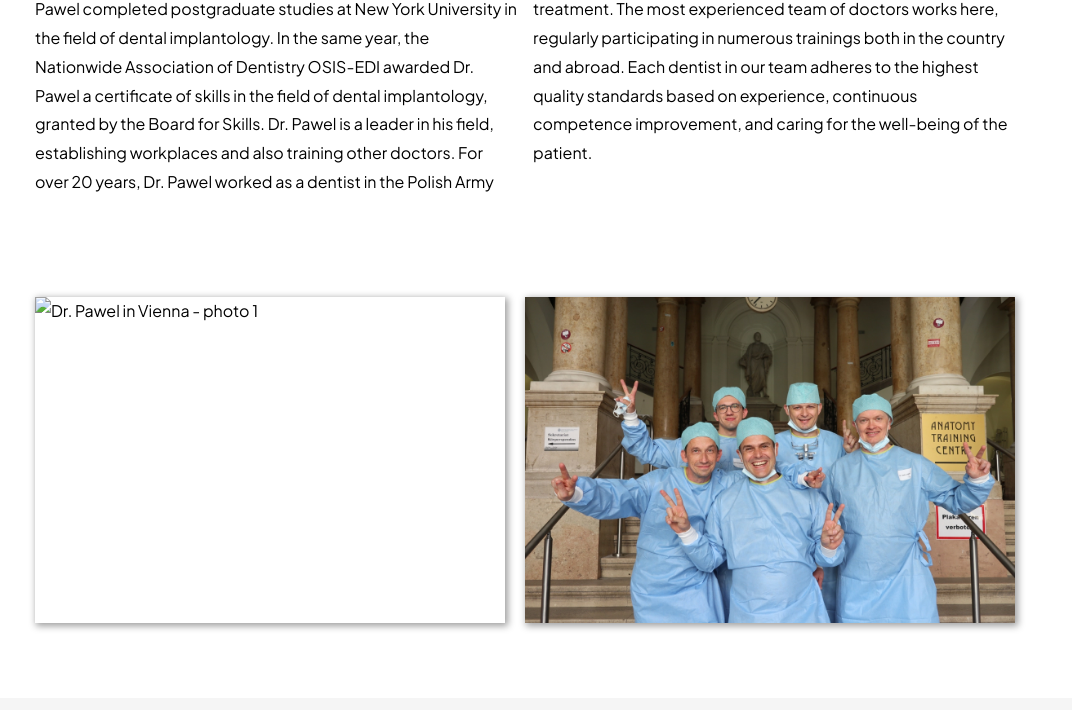
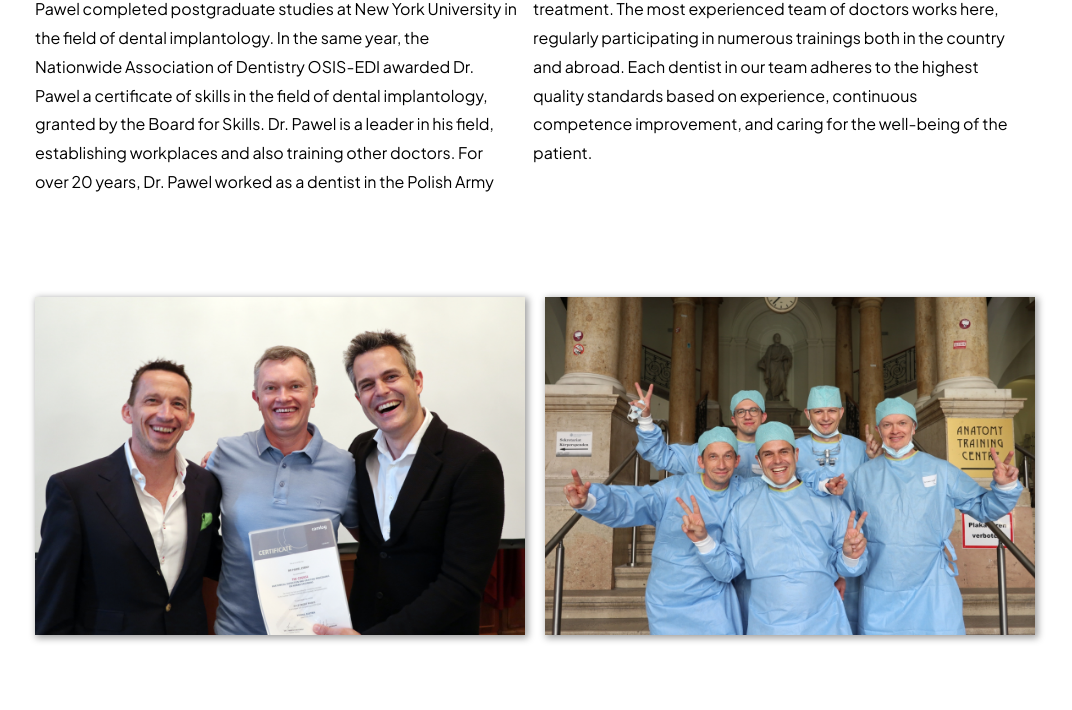
Before and after one commit to zbigniewszulc/infinita-perfectio, a plain HTML site: page about-us.html in a window 1280 px wide. Shown: the part 876-1586 px from the top of the page, without its empty margins (115-1187 px from the left). Drawn offline with Linux system fonts and the light colour scheme; a web font is replaced by a local one.

Commit message:
Correct image file name in vienna-wrapper section

```diff
--- a/about-us.html
+++ b/about-us.html
@@ -107,7 +107,7 @@
 
         <section id="vienna-wrapper">
             <h1 class="hidden-heading">Vienna - photo 1</h1>
-            <img id="img-vienna-1" src="assets/images/d-pawel-zimny-vienna1.webp" alt="Dr. Pawel in Vienna - photo 1">
+            <img id="img-vienna-1" src="assets/images/dr-pawel-zimny-vienna1.webp" alt="Dr. Pawel in Vienna - photo 1">
             <h1 class="hidden-heading">Vienna - photo 2</h1>
             <img id="img-vienna-2" src="assets/images/dr-pawel-zimny-vienna2.webp" alt="Dr. Pawel in Vienna - photo 2">
         </section>
```
